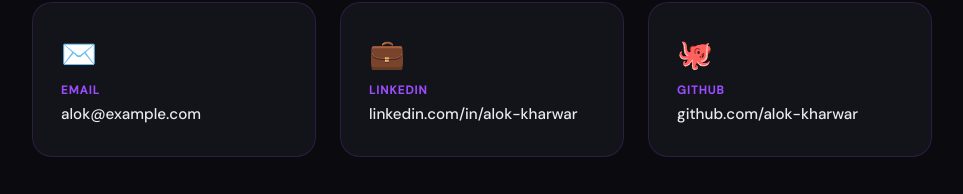
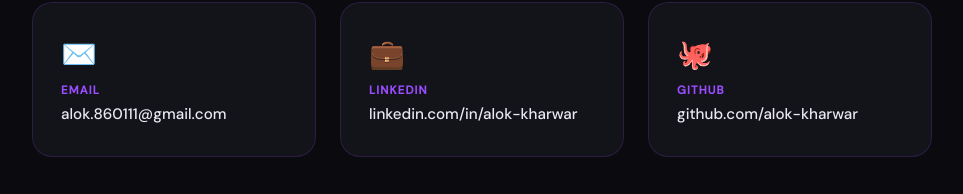
Before and after one commit to alokxkh/my-portfolio, a React app in the folder frontend/: page / in a window 1280 px wide. Shown: the part 5060-5254 px from the top of the page, without its empty margins (158-1121 px from the left). Built offline with nearby package versions, Linux system fonts and the light colour scheme; the HTML template or start-up script is replaced by a standard one.

Commit message:
update some details

```diff
--- a/frontend/src/App.jsx
+++ b/frontend/src/App.jsx
@@ -286,7 +286,7 @@
             <a href="mailto:alok@example.com" className="contact-card reveal" ref={addReveal}>
               <span className="contact-icon">✉️</span>
               <span className="contact-label">Email</span>
-              <span className="contact-value">alok@example.com</span>
+              <span className="contact-value">alok.860111@gmail.com</span>
             </a>
 
             {/* Replace with your actual LinkedIn URL */}
```
